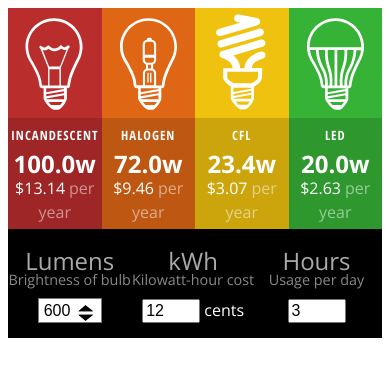
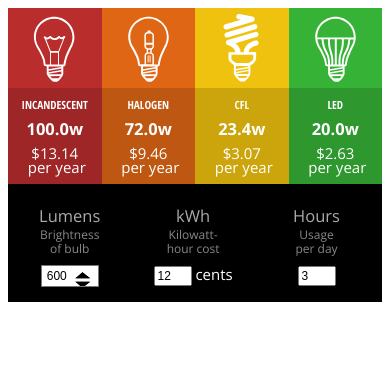
Before and after one commit to strange1120/angular-calculator-tool, a plain HTML site: page index.html in a window 390 px wide. Drawn offline with nearby package versions, Linux system fonts and the light colour scheme.

Commit message:
final css styling

```diff
--- a/assets/calculator.css
+++ b/assets/calculator.css
@@ -144,3 +144,58 @@
 #myCalculator form select::-ms-expand {
 	display: none;
 }
+
+@media screen and (max-width: 500px) {
+
+	#myCalculator {
+		font-size: 15px;
+	}
+
+	#myCalculator main section {
+		background-size: 45px 71px;
+		padding-top: 80px;
+	}
+
+	#myCalculator main h4 {
+		margin: 0;
+		font-size: .75em;
+		letter-spacing: 0;
+	}
+
+	#myCalculator main p {
+		font-size: 1.1em;
+	}
+
+	#myCalculator main p + p {
+		font-size: 1em;
+	}
+
+	#myCalculator main p + p::after {
+		display: block;
+		margin-top: -10px;
+		color: #fff;
+	}
+
+	#myCalculator form h4 {
+		font-size: 1.1em;
+		margin: 0;
+	}
+
+	#myCalculator form p {
+		font-size: .8em;
+		line-height: 14px;
+	}
+
+	#myCalculator form br {
+		display: inline;
+	}
+
+	#myCalculator form input[type=number] {
+		width: 30px;
+		font-size: .8em;
+	}
+
+	#myCalculator form select {
+		font-size: .8em;
+	}
+}
```
